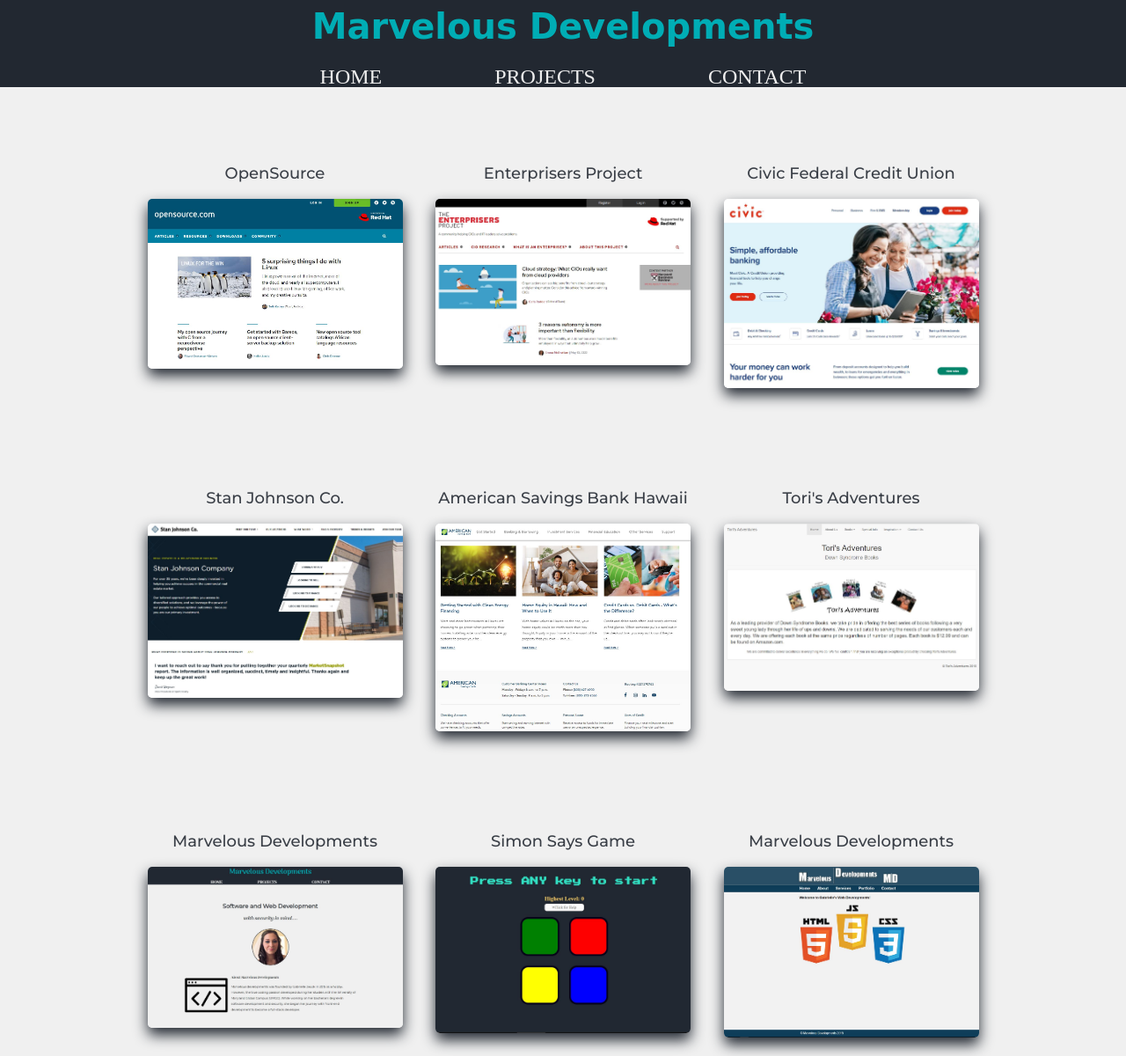
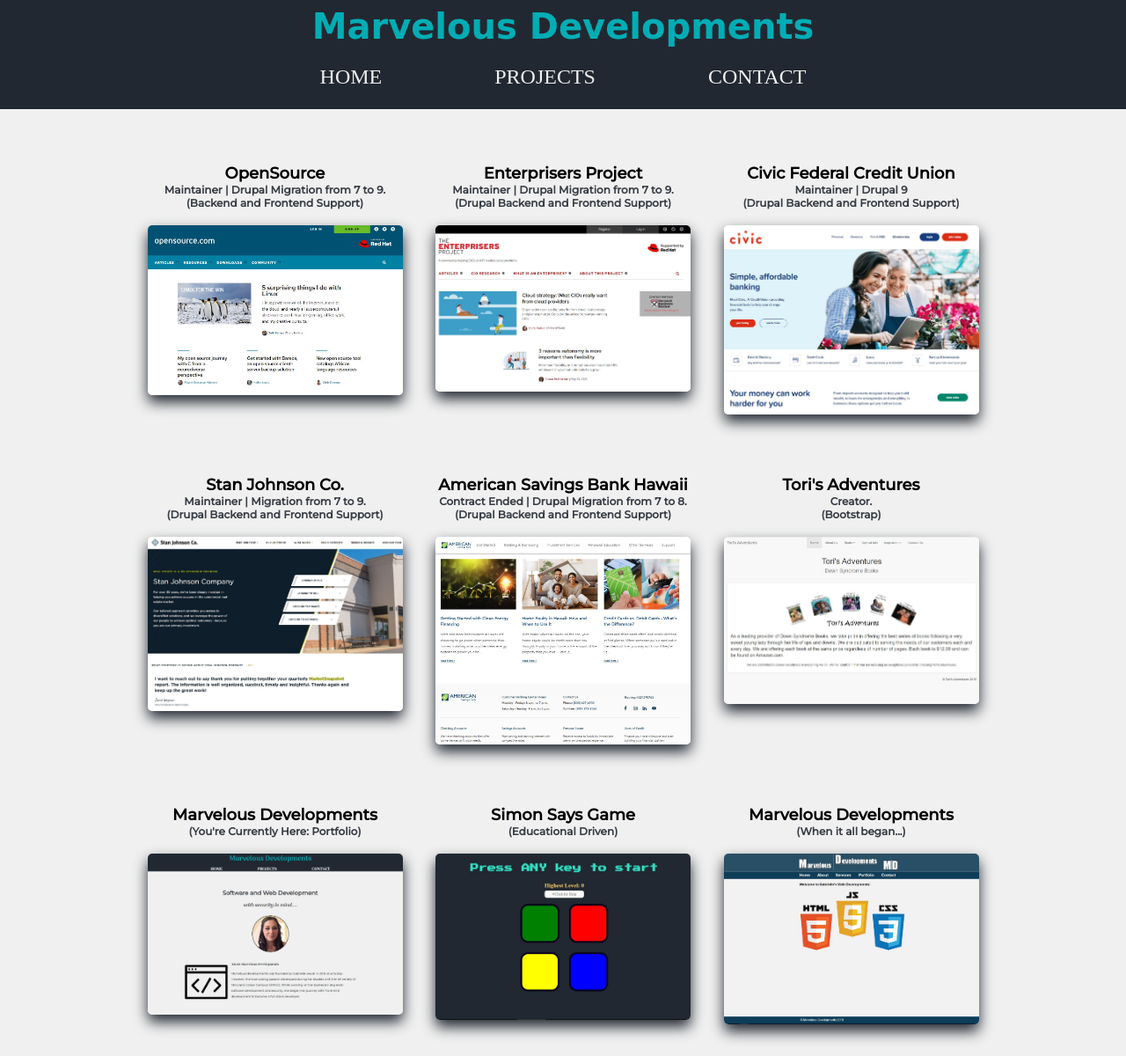
Before and after one commit to gabbyjeuck/marvelous-developments, a plain HTML site: page projects.html in a window 1280 px wide. Shown: the top 1200 px of the page at 88% size. Drawn offline with Linux system fonts and the light colour scheme; a web font is replaced by a local one.

Commit message:
Fix margins for top area; Add hover for titles on projects; Add more project descriptions.

```diff
--- a/css/styles.css
+++ b/css/styles.css
@@ -85,7 +85,7 @@ img {
   justify-content: center;
 
   width: 100%;
-  padding: 0 25px 0 0;
+  padding: 0 25px 25px 0;
 }
 
 .middle-container {
@@ -182,7 +182,7 @@ img {
   display: flex;
   flex-wrap: wrap;
   justify-content: space-evenly;
-  gap: 60px 30px;
+  gap: 15px 30px;
   margin: 0 auto;
 }
 
@@ -211,11 +211,22 @@ img {
 .titles {
   display: block;
   font-size: 18px;
+  font-weight: 600;
+  color: #000;
 }
+.titles:hover {
+  color: #00adb5;
 
+  transform-origin: bottom right;
+}
+.positions {
+  color: #393e46;
+  font-size: 12px;
+  display: block;
+}
 /*<!---Contact Section--!>*/
 .contact {
-  margin-top: 150px;
+  margin-top: 75px;
 }
 
 .contact-content {
--- a/projects.html
+++ b/projects.html
@@ -24,62 +24,62 @@
 
         <div class="project">
           <a href="https://opensource.com/" target="_blank">
-            <p class="titles">OpenSource</p>
+            <p class="titles">OpenSource <span class="positions">Maintainer | Drupal Migration from 7 to 9.  <br> (Backend and Frontend Support)</span></p>
             <img class="project-img" src="images/projects/RH_Opensource.JPG" />
           </a>
         </div>
 
         <div class="project">
           <a href="https://enterprisersproject.com/" target="_blank">
-            <p class="titles">Enterprisers Project</p>
+            <p class="titles">Enterprisers Project <span class="positions">Maintainer | Drupal Migration from 7 to 9.  <br>  (Drupal Backend and Frontend Support)</span></p>
             <img class="project-img" src="images/projects/RH_EnterprisersProject.JPG" />
           </a>
         </div>
 
         <div class="project">
           <a href="https://civicfcu.org/" target="_blank">
-            <p class="titles">Civic Federal Credit Union</p>
+            <p class="titles">Civic Federal Credit Union <span class="positions">Maintainer | Drupal 9 <br> (Drupal Backend and Frontend Support)</span></p>
             <img class="project-img" src="images/projects/ABT_CivicFCU.JPG" />
           </a>
         </div>
 
         <div class="project">
           <a href="https://www.stanjohnsonco.com/" target="_blank">
-            <p class="titles">Stan Johnson Co.</p>
+            <p class="titles">Stan Johnson Co. <span class="positions">Maintainer | Migration from 7 to 9.  <br> (Drupal Backend and Frontend Support)</span></p>
             <img class="project-img" src="images/projects/ABT_StanJohnsonCo.JPG" />
           </a>
         </div>
 
         <div class="project">
           <a href="https://www.asbhawaii.com/" target="_blank">
-            <p class="titles">American Savings Bank Hawaii</p>
+            <p class="titles">American Savings Bank Hawaii <span class="positions">Contract Ended | Drupal Migration from 7 to 8.  <br> (Drupal Backend and Frontend Support)</span></p>
             <img class="project-img" src="images/projects/Contract_ASBHawaii.JPG" />
           </a>
         </div>
 
         <div class="project">
           <a href="https://gabbyjeuck.github.io/Toris_Adventures/" target="_blank">
-            <p class="titles">Tori's Adventures</p>
+            <p class="titles">Tori's Adventures<span class="positions">Creator.  <br>(Bootstrap)</span></p>
             <img class="project-img" src="images/projects/TorisAdventures.JPG" />
           </a>
         </div>
 
         <div class="project">
           <a href="#">
-            <p class="titles">Marvelous Developments</p>
+            <p class="titles">Marvelous Developments<span class="positions">(You're Currently Here: Portfolio)</span></p>
             <img class="project-img" src="images/projects/MD_Edition4.JPG" />
           </a>
         </div>
         <div class="project">
           <a href="https://gabbyjeuck.github.io/Simon_Says_Game/" target="_blank">
-            <p class="titles">Simon Says Game</p>
+            <p class="titles">Simon Says Game<span class="positions">(Educational Driven)</span></p>
             <img class="project-img" src="images/projects/Simon_Says.JPG" />
           </a>
         </div>
 
         <div class="project">
           <a href="#">
-            <p class="titles">Marvelous Developments</p>
+            <p class="titles">Marvelous Developments<span class="positions">(When it all began...)</span></p>
             <img class="project-img" src="images/projects/MD_Edition1.JPG" />
           </a>
         </div>
```
